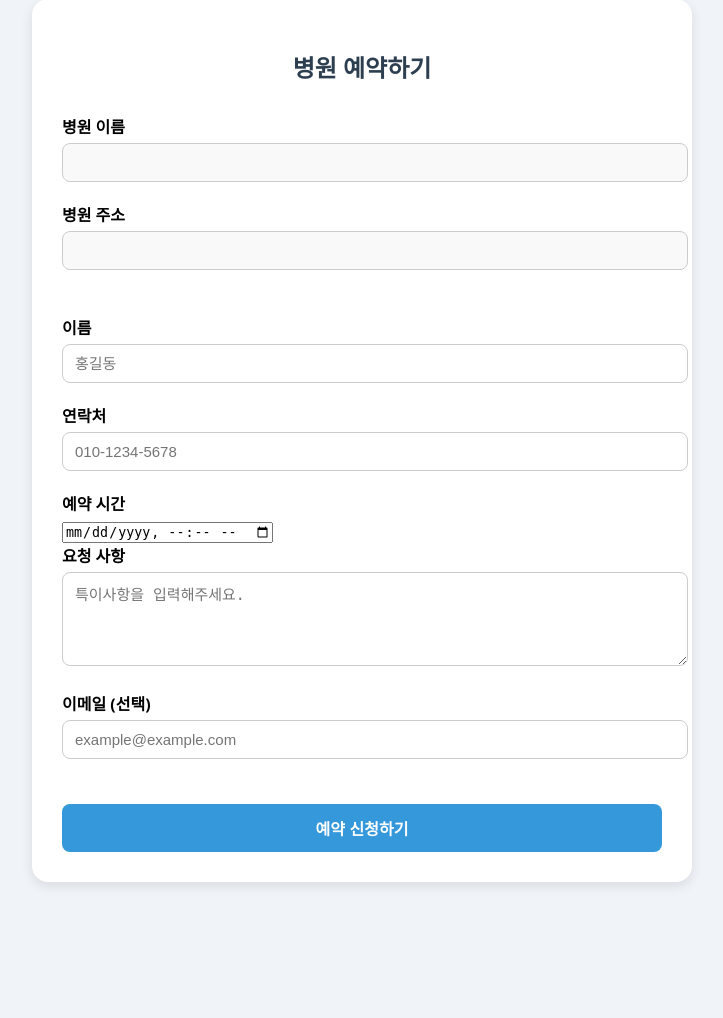
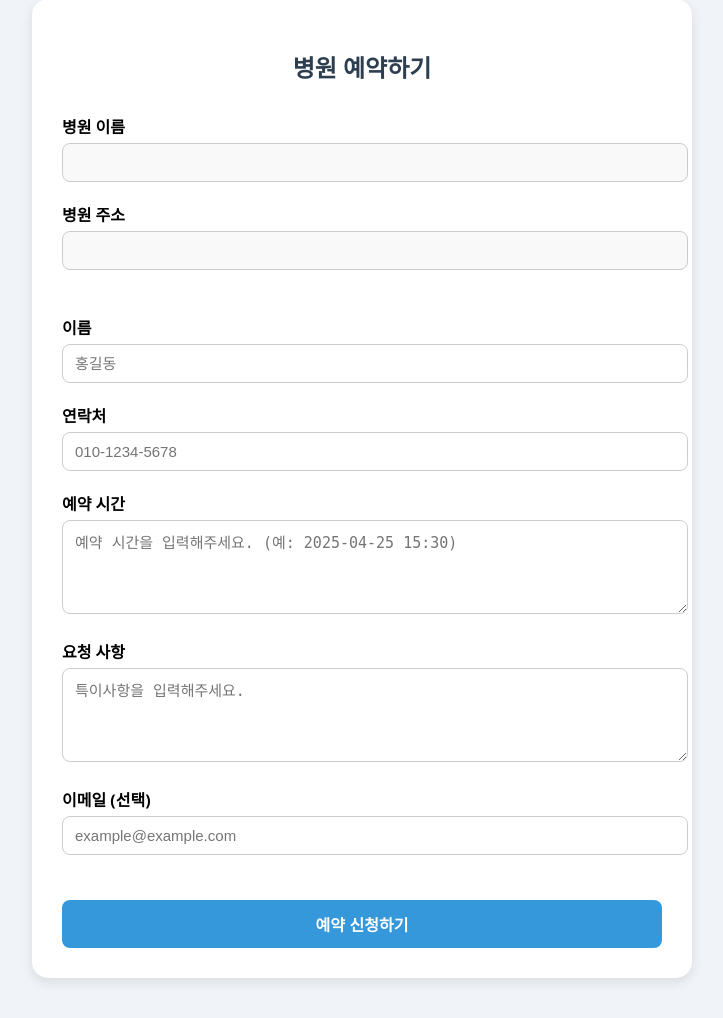
Before and after one commit to Jun2-jun/finally-project, a Flask app: page /reserve in a window 1280 px wide. Shown: the part 41-1059 px from the top of the page, without its empty margins (278-1001 px from the left). Before the commit the page ends 927 px from the top, so only its background shows below. Run offline with Flask 3, Linux system fonts and the light colour scheme.

Commit message:
reservation 수정

```diff
--- a/routes/submit_reservation.py
+++ b/routes/submit_reservation.py
@@ -14,9 +14,9 @@ def submit_reservation():
     message = request.form.get('message')
     email = request.form.get('email')
 
-    if reservation_time_str:
-        reservation_time_str = reservation_time_str.replace('T', ' ')
-        reservation_time = datetime.strptime(reservation_time_str, '%Y-%m-%d %H:%M')
+    # if reservation_time_str:
+    #     reservation_time_str = reservation_time_str.replace('T', ' ')
+    #     reservation_time = datetime.strptime(reservation_time_str, '%Y-%m-%d %H:%M')
 
     return render_template("submit_reservation.html",
                            hospital=hospital,
--- a/static/css/reserve.css
+++ b/static/css/reserve.css
@@ -28,6 +28,7 @@ body {
   input[type="text"],
   input[type="email"],
   input[type="tel"],
+  input[type="reservation_time"],
   textarea {
     width: 100%;
     padding: 10px 12px;
--- a/templates/reserve.html
+++ b/templates/reserve.html
@@ -27,8 +27,8 @@
         <label for="phone">연락처</label>
         <input type="tel" id="phone" name="phone" placeholder="010-1234-5678" required>
 
-        <label for="reservation_time">예약 시간</label>
-        <input type="datetime-local" id="reservation_time" name="reservation_time" required>
+        <label for="message">예약 시간</label>
+        <textarea id="message" name="message" rows="4" placeholder="예약 시간을 입력해주세요. (예: 2025-04-25 15:30)"></textarea>
 
         <label for="message">요청 사항</label>
         <textarea id="message" name="message" rows="4" placeholder="특이사항을 입력해주세요."></textarea>
```
